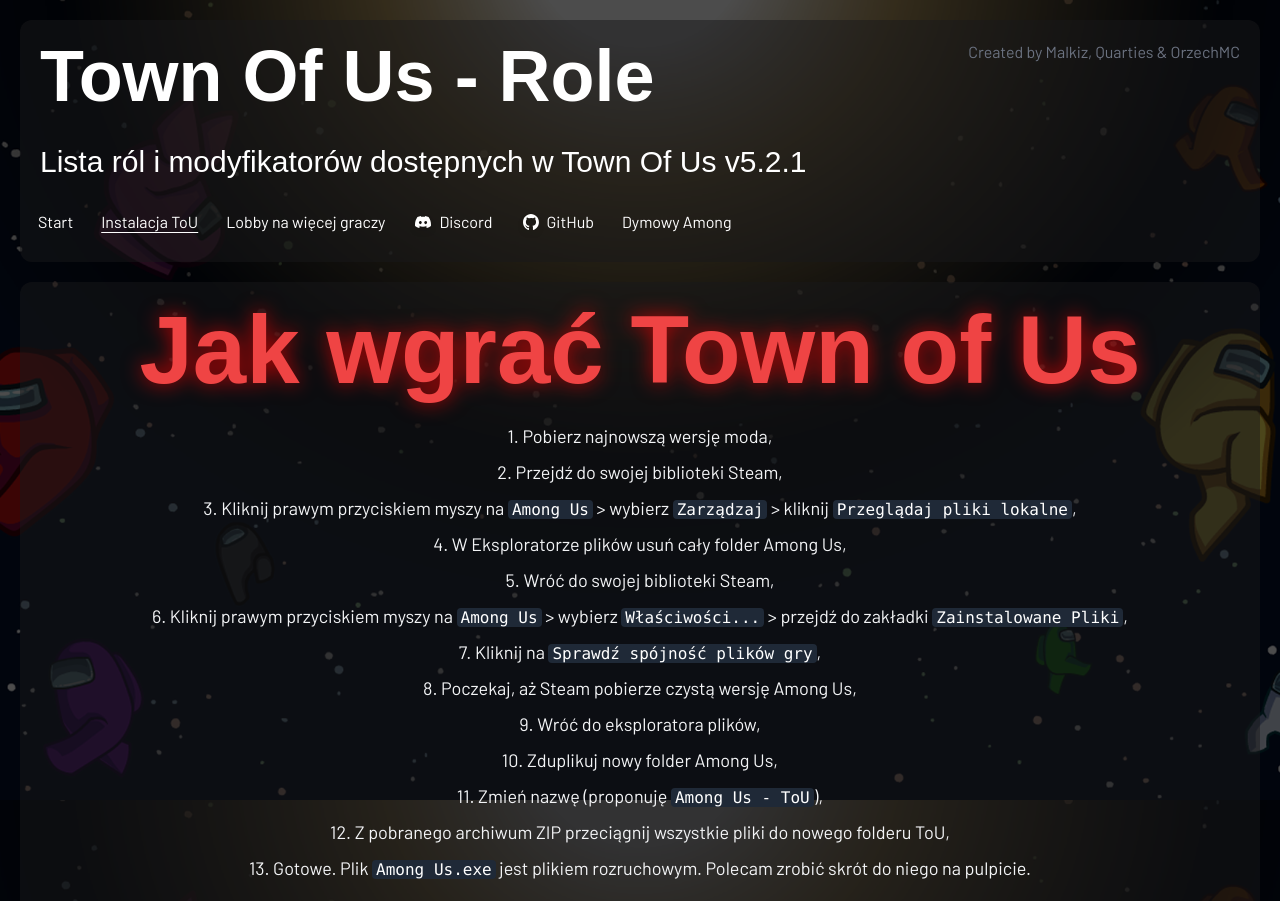
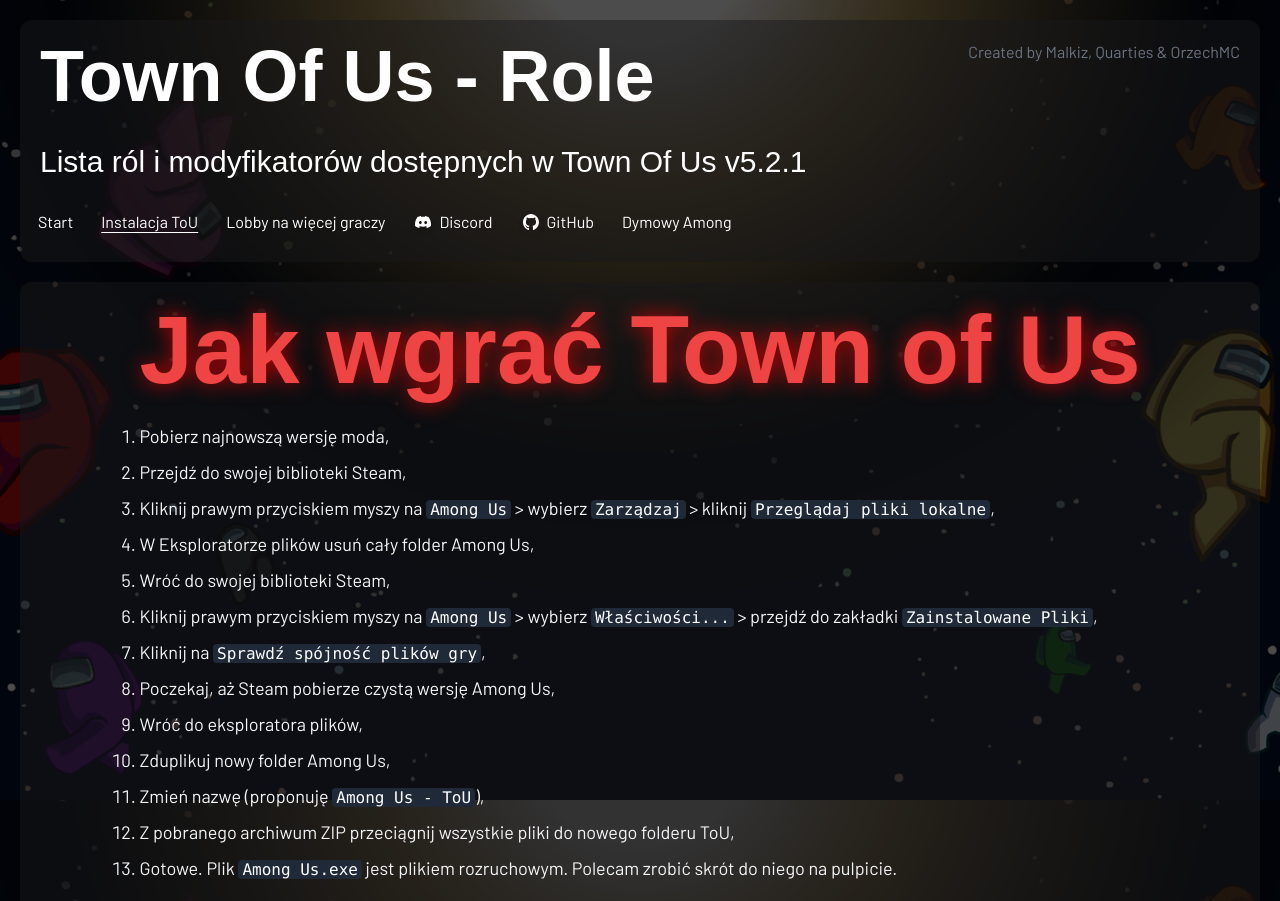
Before and after one commit to townofus-pl/townofus.pl, a Next.js app: page /instalacja-tou in a window 1280 px wide. Shown: the top 901 px of the page. Built offline with nearby package versions, Linux system fonts and the light colour scheme; a web font is replaced by a local one.

Commit message:
Instalacja ToU- usunięcie wyśrodkowania (myślałem że będzie gorzej, jest git)

```diff
--- a/src/app/instalacja-tou/page.tsx
+++ b/src/app/instalacja-tou/page.tsx
@@ -9,20 +9,20 @@
             <p className="text-red-500 text-8xl font-brook font-bold drop-shadow-[0_0_10px_rgba(255,0,0,0.7)]">Jak wgrać Town of Us</p>
           </div>
           <br/>
-          <ul className="text-left text-lg text-gray-100 mb-6 space-y-2 text-center">
-            <li>1. Pobierz najnowszą wersję moda,</li>
-            <li>2. Przejdź do swojej biblioteki Steam,</li>
-            <li>3. Kliknij prawym przyciskiem myszy na <code className="bg-gray-800 text-base text-white px-1 rounded font-mono">Among Us</code> &gt; wybierz <code className="bg-gray-800 text-base text-white px-1 rounded font-mono">Zarządzaj</code> &gt; kliknij <code className="bg-gray-800 text-base text-white px-1 rounded font-mono">Przeglądaj pliki lokalne</code>,</li>
-            <li>4. W Eksploratorze plików usuń cały folder Among Us,</li>
-            <li>5. Wróć do swojej biblioteki Steam,</li>
-            <li>6. Kliknij prawym przyciskiem myszy na <code className="bg-gray-800 text-base text-white px-1 rounded font-mono">Among Us</code> &gt; wybierz <code className="bg-gray-800 text-base text-white px-1 rounded font-mono">Właściwości...</code> &gt; przejdź do zakładki <code className="bg-gray-800 text-base text-white px-1 rounded font-mono">Zainstalowane Pliki</code>,</li>
-            <li>7. Kliknij na <code className="bg-gray-800 text-base text-white px-1 rounded font-mono">Sprawdź spójność plików gry</code>,</li>
-            <li>8. Poczekaj, aż Steam pobierze czystą wersję Among Us,</li>
-            <li>9. Wróć do eksploratora plików,</li>
-            <li>10. Zduplikuj nowy folder Among Us,</li>
-            <li>11. Zmień nazwę (proponuję <code className="bg-gray-800 text-base text-white px-1 rounded font-mono">Among Us - ToU</code>),</li>
-            <li>12. Z pobranego archiwum ZIP przeciągnij wszystkie pliki do nowego folderu ToU,</li>
-            <li>13. Gotowe. Plik <code className="bg-gray-800 text-base text-white px-1 rounded font-mono">Among Us.exe</code> jest plikiem rozruchowym. Polecam zrobić skrót do niego na pulpicie.</li>
+          <ul className="text-left text-lg text-gray-100 mb-6 space-y-2 list-decimal">
+            <li>Pobierz najnowszą wersję moda,</li>
+            <li>Przejdź do swojej biblioteki Steam,</li>
+            <li>Kliknij prawym przyciskiem myszy na <code className="bg-gray-800 text-base text-white px-1 rounded font-mono">Among Us</code> &gt; wybierz <code className="bg-gray-800 text-base text-white px-1 rounded font-mono">Zarządzaj</code> &gt; kliknij <code className="bg-gray-800 text-base text-white px-1 rounded font-mono">Przeglądaj pliki lokalne</code>,</li>
+            <li>W Eksploratorze plików usuń cały folder Among Us,</li>
+            <li>Wróć do swojej biblioteki Steam,</li>
+            <li>Kliknij prawym przyciskiem myszy na <code className="bg-gray-800 text-base text-white px-1 rounded font-mono">Among Us</code> &gt; wybierz <code className="bg-gray-800 text-base text-white px-1 rounded font-mono">Właściwości...</code> &gt; przejdź do zakładki <code className="bg-gray-800 text-base text-white px-1 rounded font-mono">Zainstalowane Pliki</code>,</li>
+            <li>Kliknij na <code className="bg-gray-800 text-base text-white px-1 rounded font-mono">Sprawdź spójność plików gry</code>,</li>
+            <li>Poczekaj, aż Steam pobierze czystą wersję Among Us,</li>
+            <li>Wróć do eksploratora plików,</li>
+            <li>Zduplikuj nowy folder Among Us,</li>
+            <li>Zmień nazwę (proponuję <code className="bg-gray-800 text-base text-white px-1 rounded font-mono">Among Us - ToU</code>),</li>
+            <li>Z pobranego archiwum ZIP przeciągnij wszystkie pliki do nowego folderu ToU,</li>
+            <li>Gotowe. Plik <code className="bg-gray-800 text-base text-white px-1 rounded font-mono">Among Us.exe</code> jest plikiem rozruchowym. Polecam zrobić skrót do niego na pulpicie.</li>
           </ul>
           <div className="flex justify-center space-x-4">
           <a
```
